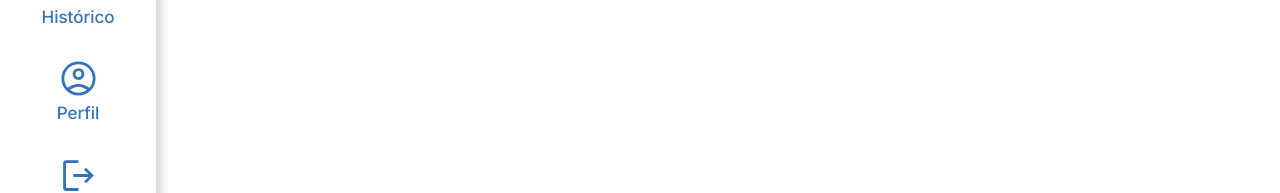
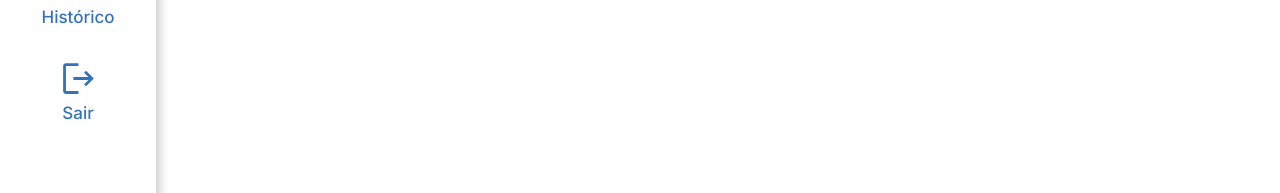
Before and after one commit to Leochin1206/smartCities, a React (Vite) app in the folder front/: page /ambiente in a window 1280 px wide. Shown: the part 460-653 px from the top of the page. Built offline with nearby package versions, Linux system fonts and the light colour scheme.

Commit message:
20 05 25

```diff
--- a/front/src/App.jsx
+++ b/front/src/App.jsx
@@ -8,7 +8,6 @@ import { Ambiente } from './pages/ambiente'
 import { Home } from './pages/home'
 import { Sensores } from './pages/sensores'
 import { Historico } from './pages/historico'
-import { Perfil } from './pages/perfil'
 
 import './App.css'
 
@@ -28,7 +27,6 @@ export default function App() {
         <Route path="/ambiente" element={<Ambiente />} />
         <Route path="/sensores" element={<Sensores />} />
         <Route path="/historico" element={<Historico />} />
-        <Route path="/perfil" element={<Perfil />} />
 
         <Route path="/" element={<Login />} />
         <Route path="/cadastro" element={<Cadastro />} />
--- a/front/src/components/Navbar.jsx
+++ b/front/src/components/Navbar.jsx
@@ -2,7 +2,6 @@ import { Link } from "react-router-dom";
 import React, { useState } from "react";
 
 import menu from "../assets/menu.svg";
-import account from "../assets/account.svg"
 import history from "../assets/history.svg"
 import home from "../assets/home.svg"
 import location from "../assets/location.svg"
@@ -37,13 +36,7 @@ export function Navbar() {
       link: "/historico",
       altImg: "Icone para localizar a página de Histórico",
       titulo: "Histórico"
-    },
-    {
-      img: account,
-      link: "/perfil",
-      altImg: "Icone para localizar a página de Perfil",
-      titulo: "Perfil"
-    },
+    }
   ];
 
   return (
@@ -64,7 +57,6 @@ export function Navbar() {
           <Link to="/ambiente" onClick={() => setMenuOpen(false)}><li className="hover:shadow-lg hover:scale-105 transition-all !p-2"><p className="!ml-7 text-[18px] font-medium">Ambiente</p></li></Link>
           <Link to="/sensores" onClick={() => setMenuOpen(false)}><li className="hover:shadow-lg hover:scale-105 transition-all !p-2"><p className="!ml-7 text-[18px] font-medium">Sensores</p></li></Link>
           <Link to="/historico" onClick={() => setMenuOpen(false)}><li className="hover:shadow-lg hover:scale-105 transition-all !p-2"><p className="!ml-7 text-[18px] font-medium">Historico</p></li></Link>
-          <Link to="/perfil" onClick={() => setMenuOpen(false)}><li className="hover:shadow-lg hover:scale-105 transition-all !p-2"><p className="!ml-7 text-[18px] font-medium">Perfil</p></li></Link>
           <Link to="/" onClick={() => { localStorage.removeItem("token"); setMenuOpen(false) }}><li className="hover:shadow-lg hover:scale-105 transition-all !p-2"><p className="!ml-7 text-[18px] font-medium">Sair</p></li></Link>
         </ul>
       )}
--- a/front/src/pages/ambiente.jsx
+++ b/front/src/pages/ambiente.jsx
@@ -80,7 +80,7 @@ export function Ambiente() {
             <div className="grid place-items-center grid-cols-1 lg:grid-cols-2 gap-3 w-full sm:!pl-40 lg:!pl-42">
 
                 <ModalAdd isOpen={modalAdd} onClose={() => setModalAdd(false)} titulo="Ambientes" url="ambientes" campos={["sig", "descricao", "ni", "responsavel"]} />
-                <ModalFilter isOpen={modalFilter} onClose={() => setModalFilter(false)} url="ambientes" campos={["sig", "ni", "responsavel"]} />
+                <ModalFilter isOpen={modalFilter} onClose={() => setModalFilter(false)} url="ambientes" campos={["id", "sig", "ni", "responsavel"]} />
 
                 {/* Inicio - Renderização dos dados */}
                 {ambientesFiltrados.map((ambientes) => (
--- a/front/src/pages/historico.jsx
+++ b/front/src/pages/historico.jsx
@@ -80,7 +80,7 @@ export function Historico() {
 
                 <ModalAdd
                     isOpen={modalAdd} onClose={() => setModalAdd(false)} titulo="Histórico" url="historico" campos={["ambiente_id", "sensor_id", "timestamp", "valor"]} />
-                <ModalFilter isOpen={modalFilter} onClose={() => setModalFilter(false)} url="historico" campos={["ambiente_id", "sensor_id", "timestamp", "valor"]} />
+                <ModalFilter isOpen={modalFilter} onClose={() => setModalFilter(false)} url="historico" campos={["id", "ambiente_id", "sensor_id", "timestamp", "valor"]} />
 
                 {/* Inicio - Renderização dos dados */}
                 {historicosFiltrados.map((historico) => (
--- a/front/src/pages/perfil.jsx
+++ /dev/null
@@ -1,7 +0,0 @@
-export function Perfil () {
-    return(
-        <div>
-            Perfil
-        </div>
-    )
-}
--- a/front/src/pages/sensores.jsx
+++ b/front/src/pages/sensores.jsx
@@ -79,7 +79,7 @@ export function Sensores() {
             <div className="grid place-items-center grid-cols-1 lg:grid-cols-2 gap-3 w-full sm:!pl-40 lg:!pl-42">
 
                 <ModalAdd isOpen={modalAdd} onClose={() => setModalAdd(false)} titulo="Sensores" url="sensores" campos={["sensor", "mac_address", "unidade_med", "latitude", "longitude", "status"]} />
-                <ModalFilter isOpen={modalFilter} onClose={() => setModalFilter(false)} url="sensores" campos={["sensor", "mac_address", "unidade_med", "latitude", "longitude", "status"]} />
+                <ModalFilter isOpen={modalFilter} onClose={() => setModalFilter(false)} url="sensores" campos={["id", "sensor", "mac_address", "unidade_med", "latitude", "longitude", "status"]} />
 
                 {/* Inicio - Renderização dos dados */}
                 {sensoresFiltrados.map((sensores) => (
```
Also changed, not shown: 2 other files (tests, documents, lock files or other folders).
